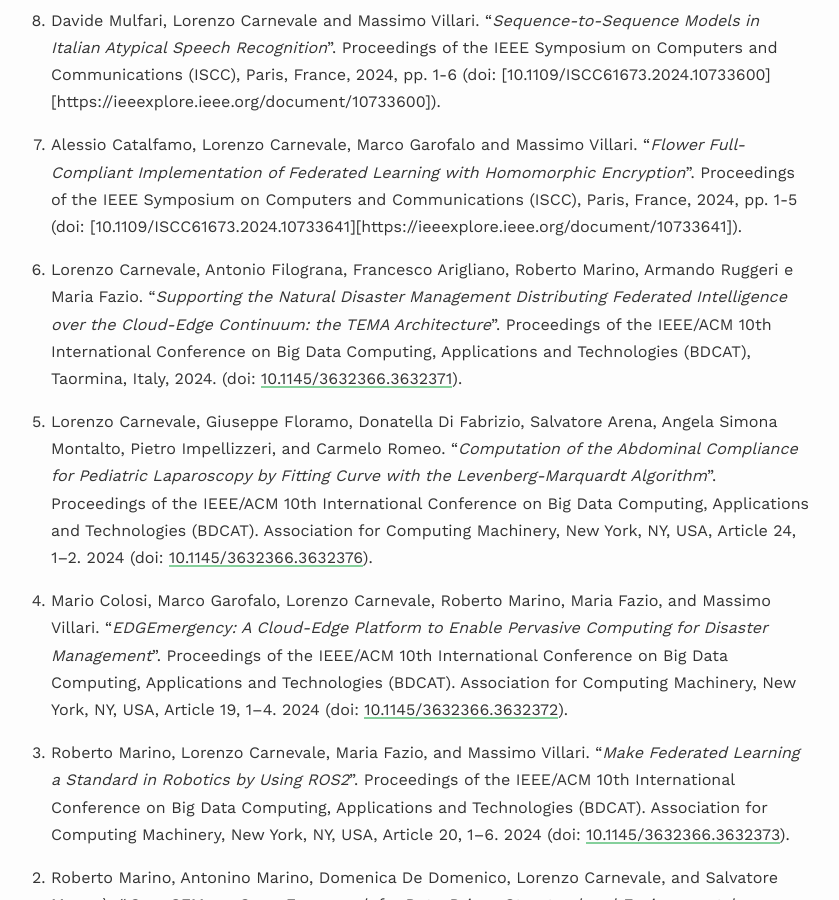
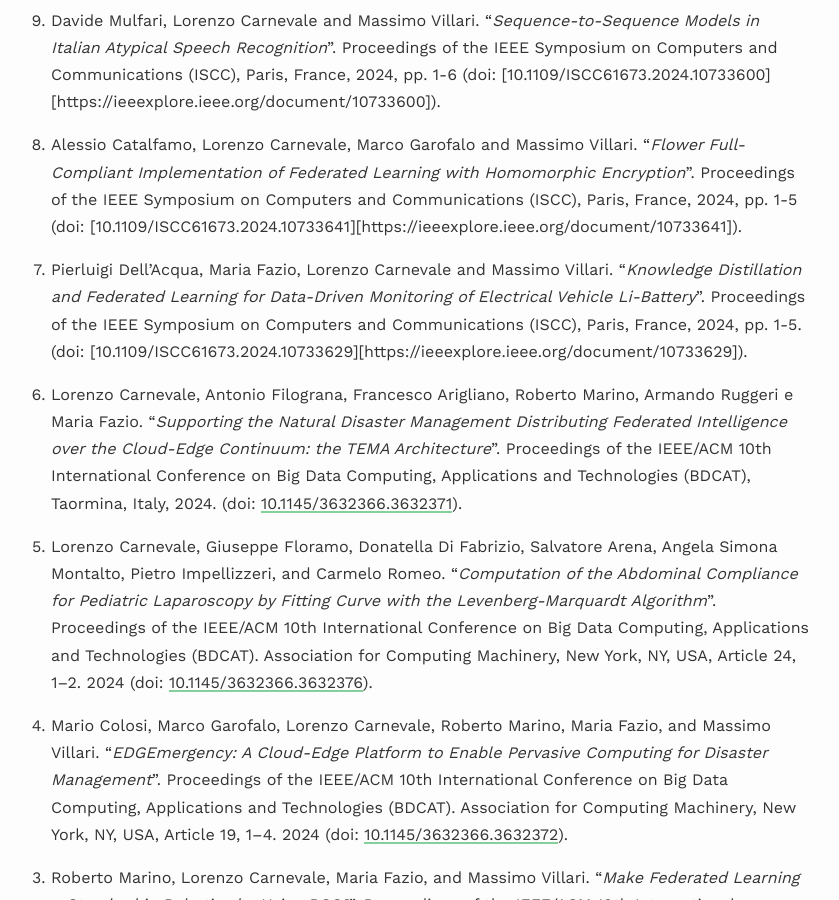
Before and after one commit to lcarnevale/lcarnevale.github.io, a Jekyll site: the page built from _pages/publications.md, in a window 1280 px wide and 900 px high, scrolled down 3589 px. Shown: the whole window, without its empty margins (229-1068 px from the left). Built offline with Jekyll 4.4.1, drawn with Linux system fonts in a browser that asks for light colours; nearby versions of some CDN libraries; some web fonts are replaced.

Commit message:
Add ISCC 2025 published paper

```diff
--- a/_pages/publications.md
+++ b/_pages/publications.md
@@ -78,6 +78,8 @@
 0. Davide Mulfari, Lorenzo Carnevale and Massimo Villari. "*Sequence-to-Sequence Models in Italian Atypical Speech Recognition*". Proceedings of the IEEE Symposium on Computers and Communications (ISCC), Paris, France, 2024, pp. 1-6 (doi: [10.1109/ISCC61673.2024.10733600][https://ieeexplore.ieee.org/document/10733600]).
 
 0. Alessio Catalfamo, Lorenzo Carnevale, Marco Garofalo and Massimo Villari. "*Flower Full-Compliant Implementation of Federated Learning with Homomorphic Encryption*". Proceedings of the IEEE Symposium on Computers and Communications (ISCC), Paris, France, 2024, pp. 1-5 (doi: [10.1109/ISCC61673.2024.10733641][https://ieeexplore.ieee.org/document/10733641]).
+
+0. Pierluigi Dell’Acqua, Maria Fazio, Lorenzo Carnevale and Massimo Villari. "*Knowledge Distillation and Federated Learning for Data-Driven Monitoring of Electrical Vehicle Li-Battery*". Proceedings of the IEEE Symposium on Computers and Communications (ISCC), Paris, France, 2024, pp. 1-5. (doi: [10.1109/ISCC61673.2024.10733629][https://ieeexplore.ieee.org/document/10733629]).
 
 0. Lorenzo Carnevale, Antonio Filograna, Francesco Arigliano, Roberto Marino, Armando Ruggeri e Maria Fazio. "*Supporting the Natural Disaster Management Distributing Federated Intelligence over the Cloud-Edge Continuum: the TEMA Architecture*". Proceedings of the IEEE/ACM 10th International Conference on Big Data Computing, Applications and Technologies (BDCAT), Taormina, Italy, 2024. (doi: [10.1145/3632366.3632371](https://doi.org/10.1145/3632366.3632371)).
 
```
